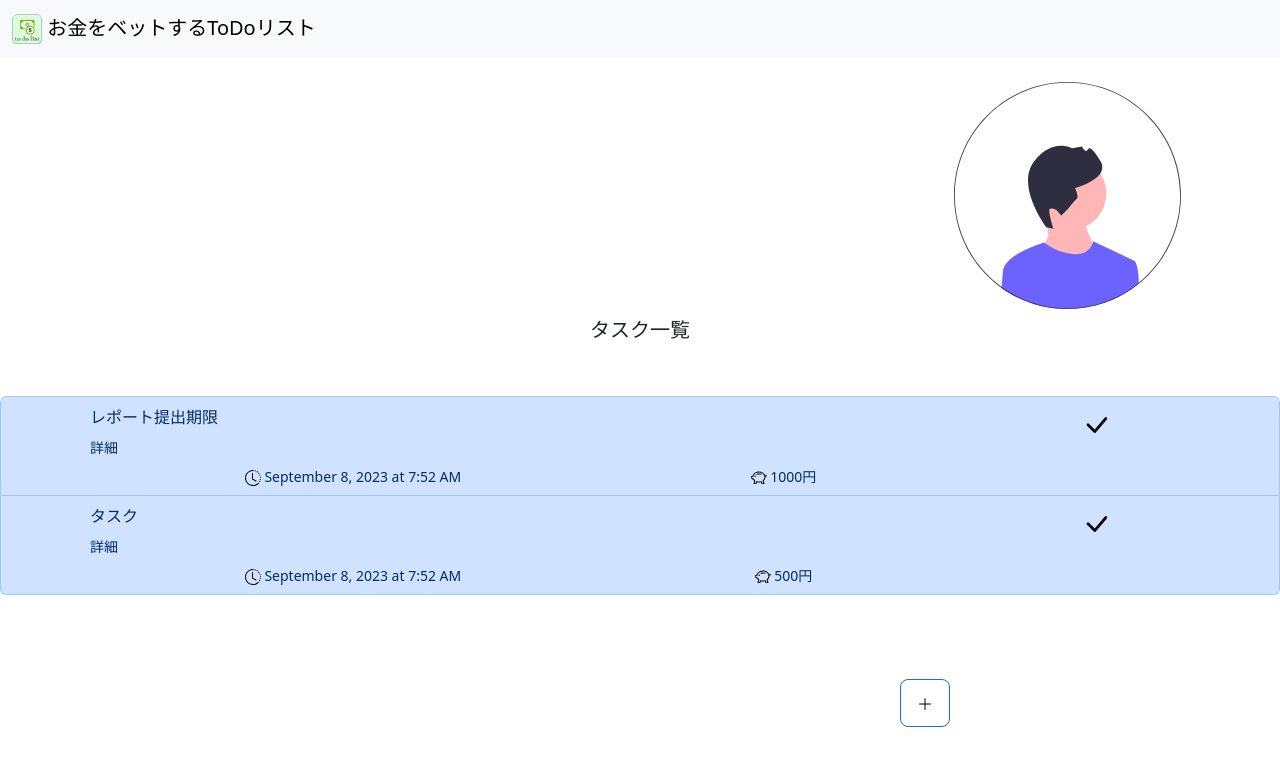
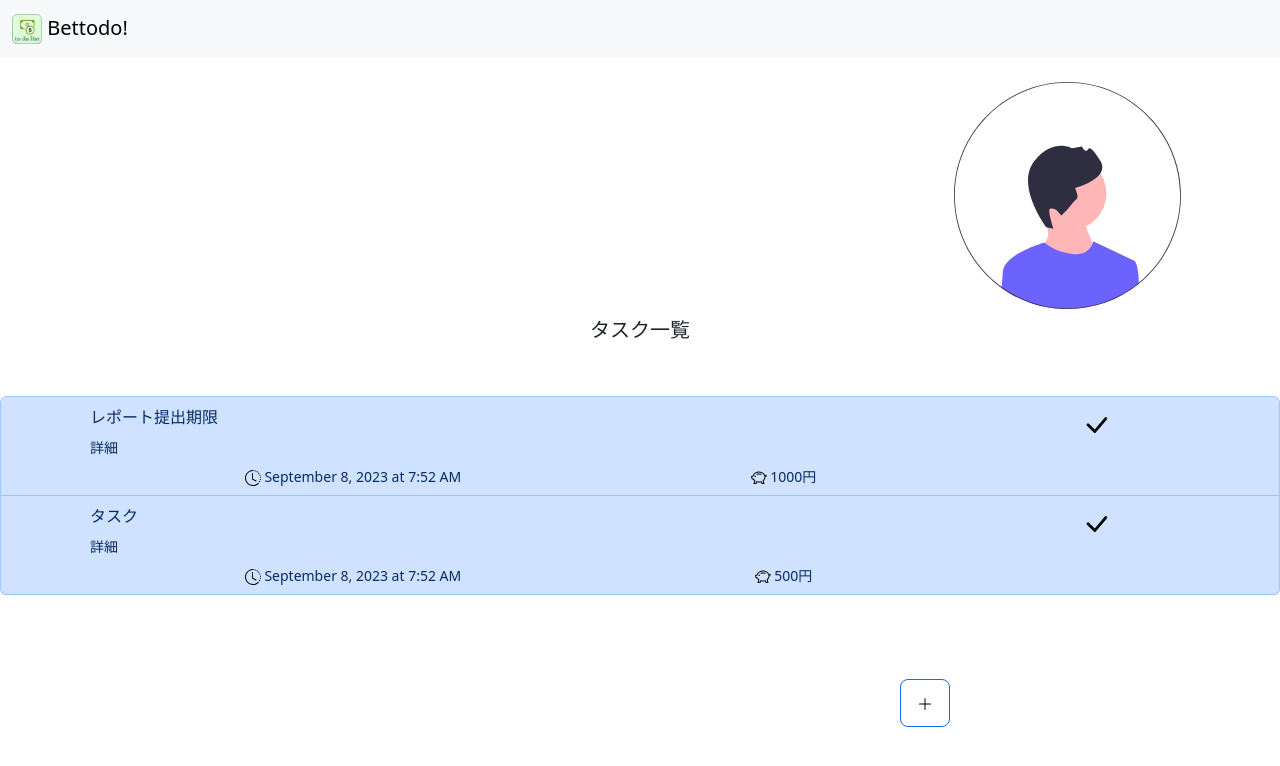
Before and after one commit to MORIMOTO520212/betting-todolist-vue, a Vue app: page / in a window 1280 px wide. Shown: the top 766 px of the page. Built offline with nearby package versions, Linux system fonts and the light colour scheme.

Commit message:
アプリタイトル変更

```diff
--- a/index.html
+++ b/index.html
@@ -5,7 +5,7 @@
     <link rel="icon" type="image/svg+xml" href="/vite.svg" />
     <meta name="viewport" content="width=device-width, initial-scale=1.0" />
     <script type="module" src="./src/js/main.js"></script>
-    <title>Betting ToDo List</title>
+    <title>Bettodo!</title>
   </head>
   <body>
     <div id="app"></div>
--- a/src/components/Header.vue
+++ b/src/components/Header.vue
@@ -9,7 +9,7 @@
           height="30"
           class="d-inline-block align-text-top"
         />
-        お金をベットするToDoリスト
+        Bettodo!
       </a>
     </div>
   </nav>
```
